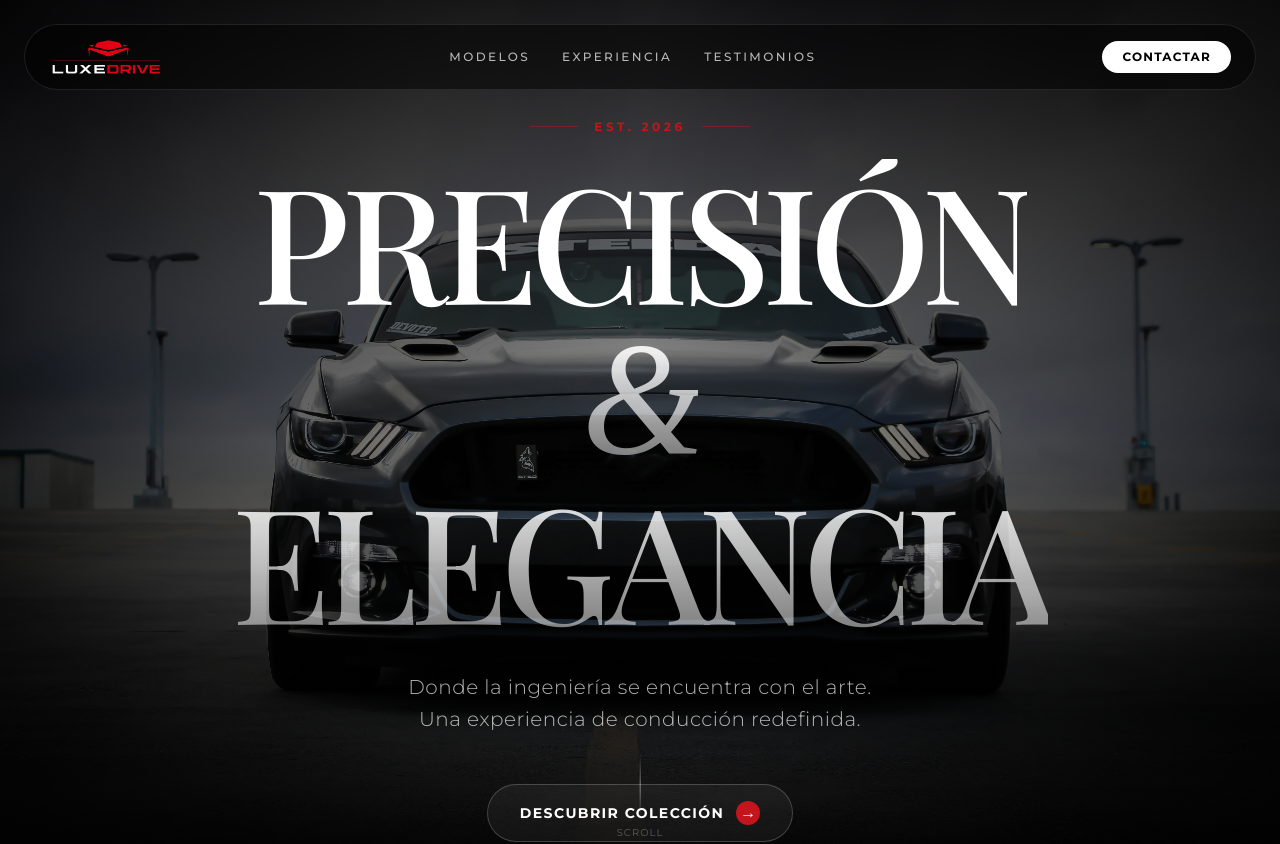
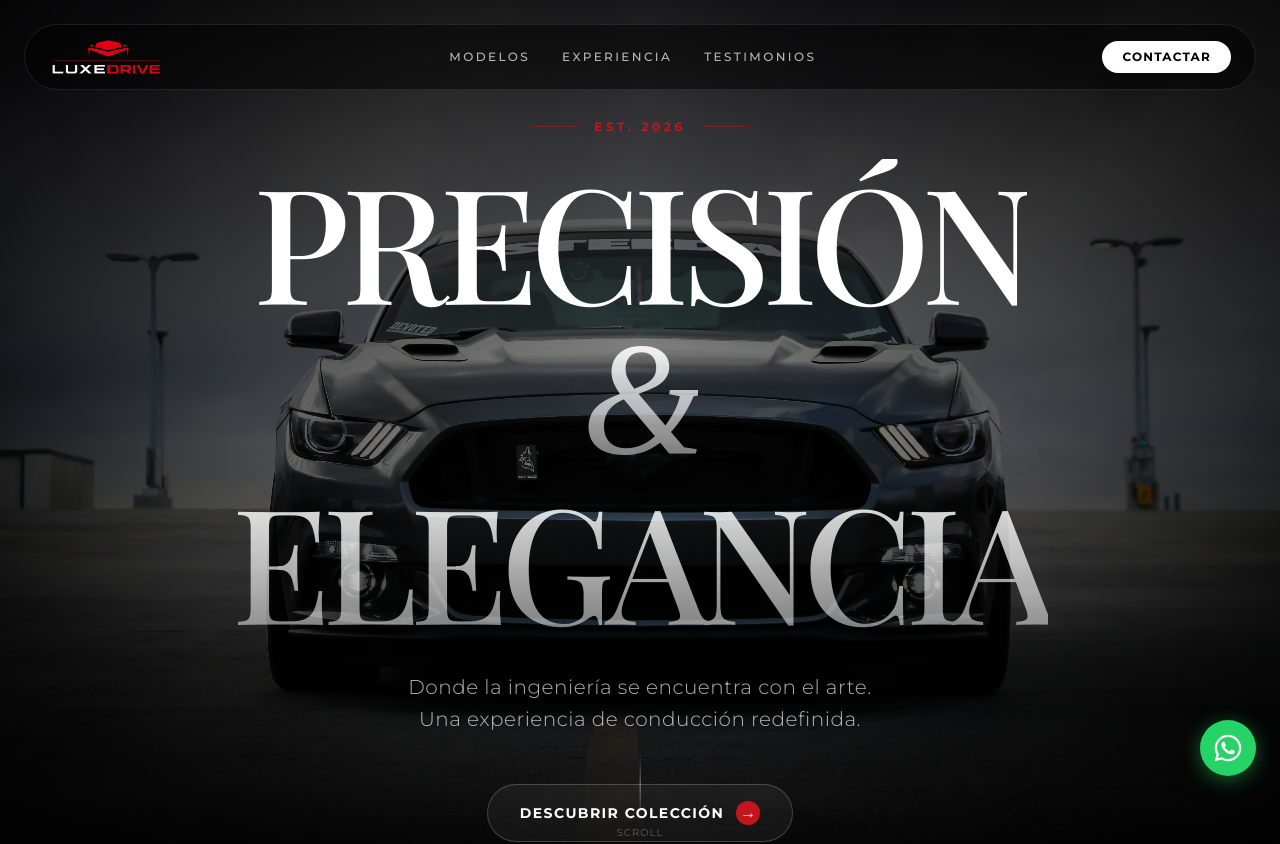
Before and after one commit to nawel0310/luxe-drive, a Next.js app: page / in a window 1280 px wide. Shown: the top 844 px of the page. Built offline with nearby package versions, Linux system fonts and the light colour scheme; a web font is replaced by a local one.

Commit message:
agregado botón de whatsapp

```diff
--- a/app/page.tsx
+++ b/app/page.tsx
@@ -2,6 +2,7 @@ import dynamic from "next/dynamic";
 import { Navbar } from "@/components/Navbar";
 import { Hero } from "@/components/Hero";
 import { About } from "@/components/About";
+import WhatsAppButton from "@/components/WhatsAppButton"
 
 const Models = dynamic(() => import("@/components/Models").then(mod => mod.Models));
 const Testimonials = dynamic(() => import("@/components/Testimonials").then(mod => mod.Testimonials));
@@ -20,6 +21,7 @@ export default function Home() {
       <Testimonials />
       <Contact />
       <Footer />
+      <WhatsAppButton />
     </main>
   );
 }
--- /dev/null
+++ b/components/WhatsAppButton.tsx
@@ -0,0 +1,64 @@
+"use client"
+
+import { useState } from "react"
+
+export default function WhatsAppButton() {
+  const [hovered, setHovered] = useState(false)
+
+  const href =
+    "https://wa.me/5491126794405?text=Hola%20Nahuel,%20quería%20consultarte%20sobre%20el%20desarrollo%20de%20una%20página%20o%20aplicación."
+
+  return (
+    <a
+      href={href}
+      target="_blank"
+      rel="noopener noreferrer"
+      aria-label="Contactar por WhatsApp"
+      onMouseEnter={() => setHovered(true)}
+      onMouseLeave={() => setHovered(false)}
+      className="fixed bottom-6 right-6 z-50 flex items-center gap-3 group"
+    >
+      {/* Tooltip */}
+      <span
+        className={`
+          hidden sm:block
+          bg-foreground text-background text-sm font-medium
+          px-3 py-1.5 rounded-lg whitespace-nowrap
+          shadow-lg pointer-events-none
+          transition-all duration-200
+          ${hovered ? "opacity-100 translate-x-0" : "opacity-0 translate-x-2"}
+        `}
+        aria-hidden="true"
+      >
+        ¡Hablemos por WhatsApp!
+      </span>
+
+      {/* Botón circular */}
+      <div className="relative">
+        {/* Anillo de pulso */}
+        <span className="absolute inset-0 rounded-full bg-[#25D366] animate-ping opacity-30" />
+
+        {/* Círculo principal */}
+        <div
+          className={`
+            relative w-14 h-14 rounded-full bg-[#25D366]
+            flex items-center justify-center
+            shadow-[0_4px_20px_rgba(37,211,102,0.45)]
+            transition-transform duration-200
+            ${hovered ? "scale-110" : "scale-100"}
+          `}
+        >
+          {/* Ícono SVG oficial de WhatsApp */}
+          <svg
+            xmlns="http://www.w3.org/2000/svg"
+            viewBox="0 0 32 32"
+            className="w-8 h-8 fill-white"
+            aria-hidden="true"
+          >
+            <path d="M16.003 2.667C8.639 2.667 2.667 8.638 2.667 16c0 2.35.633 4.636 1.836 6.638L2.667 29.333l6.874-1.803A13.29 13.29 0 0 0 16.003 29.333C23.365 29.333 29.333 23.362 29.333 16S23.365 2.667 16.003 2.667zm0 24.267a11.01 11.01 0 0 1-5.617-1.536l-.402-.24-4.08 1.07 1.09-3.975-.262-.41A10.965 10.965 0 0 1 5.003 16c0-6.065 4.936-11 11-11s11 4.935 11 11-4.936 11-11 11zm6.03-8.236c-.33-.165-1.954-.964-2.257-1.074-.303-.11-.524-.165-.745.165-.22.33-.854 1.074-1.047 1.294-.193.22-.386.248-.716.083-.33-.165-1.394-.514-2.655-1.638-.981-.875-1.643-1.955-1.836-2.285-.193-.33-.02-.508.145-.673.149-.148.33-.385.495-.578.166-.193.22-.33.33-.55.11-.22.055-.413-.027-.578-.083-.165-.745-1.795-1.02-2.457-.27-.645-.543-.557-.745-.567l-.634-.011a1.217 1.217 0 0 0-.882.413c-.303.33-1.157 1.13-1.157 2.756s1.184 3.197 1.35 3.418c.165.22 2.33 3.56 5.648 4.993.79.34 1.406.543 1.886.696.792.252 1.513.216 2.083.131.636-.095 1.954-.799 2.23-1.571.275-.771.275-1.432.193-1.571-.083-.138-.303-.22-.634-.385z" />
+          </svg>
+        </div>
+      </div>
+    </a>
+  )
+}
```
